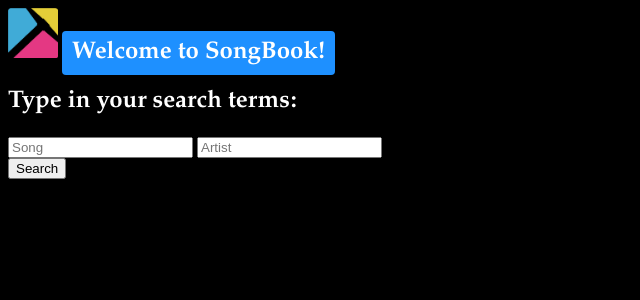
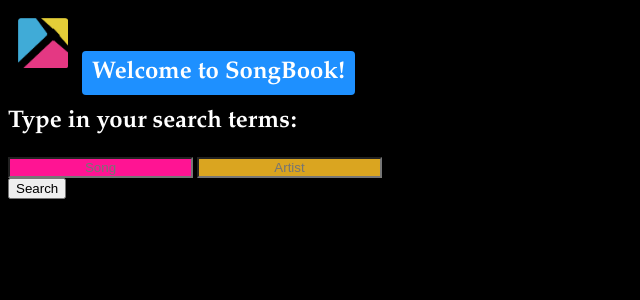
Before and after one commit to jbeslinger/SongBook2, a Flask app: page / in a window 1280 px wide. Shown: the top 300 px of the page, without its empty margins (0-640 px from the left). Run offline with Flask 2, Linux system fonts and the light colour scheme.

Commit message:
Styled the text boxes

```diff
--- a/static/style.css
+++ b/static/style.css
@@ -7,35 +7,28 @@ body {
 }
 
 .pickhacks_logo {
-
-}
-
-.subtitle {
-
-}
-
-.search_form {
-
+  padding: 10px;
 }
 
 .song_textbox {
-
+  text-align: center;
+  color: white;
+  background-color: #ff1493;
+  box-align: center;
 }
 
 .artist_textbox {
-
+  text-align: center;
+  color: white;
+  background-color: #daa520;
 }
 
 .search_button {
-
-}
-
-.table_column {
-
+  cursor: pointer;
 }
 
 .music_player {
-  text-align: center;
+  text-align: left;
 }
 
 .album_art {
@@ -49,6 +42,7 @@ body {
   color: white;
   font-size: x-large;
   padding: 10px;
+  text-align: center;
 }
 
 .album {
@@ -78,5 +72,10 @@ body {
 }
 
 .error {
+  color: red;
+  font-size: large;
+}
 
+.search_again {
+  text-align: right;
 }
```
